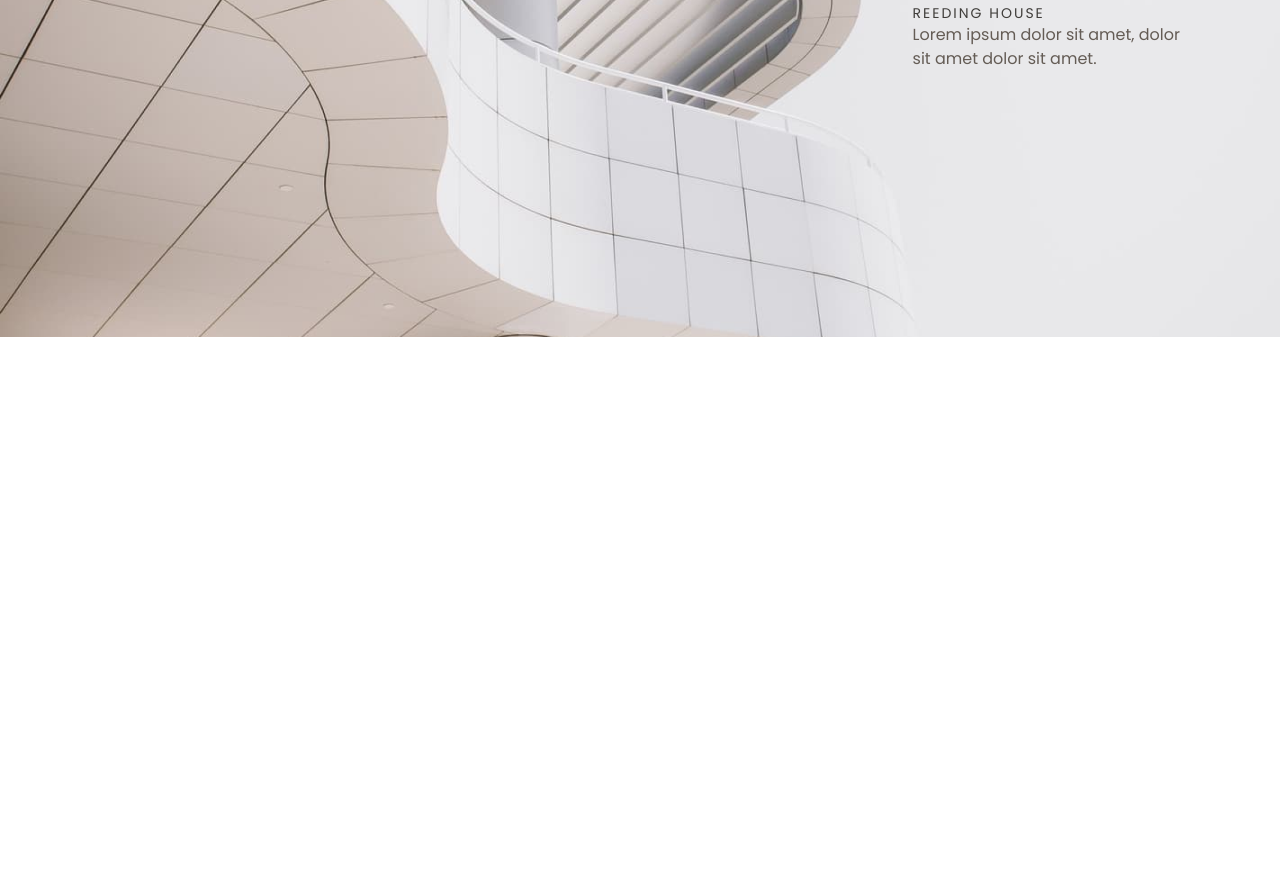
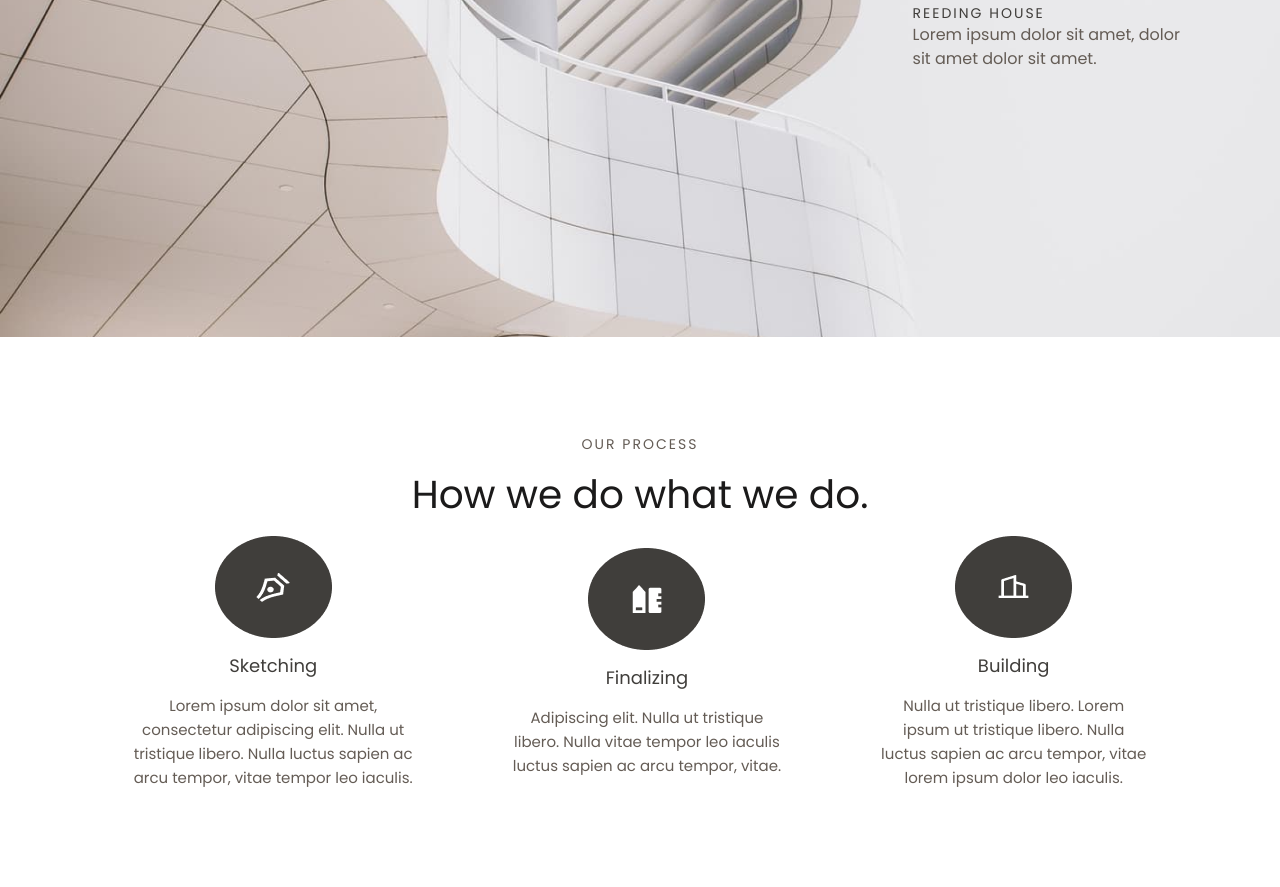
Before and after one commit to husiwijn-L/potato, a plain HTML site: page index.html in a window 1280 px wide. Shown: the part 1893-2780 px from the top of the page. Before the commit the page ends 2230 px from the top, so only its background shows below. Drawn offline with Linux system fonts and the light colour scheme.

Commit message:
сделала 4 окно

```diff
--- a/index.html
+++ b/index.html
@@ -81,5 +81,34 @@
             sit amet dolor sit amet.</p>
         </div>
     </div>
+    <div class="white1">
+        <p>Our process</p>
+        <h1>How we do what we do.</h1>
+        <div class="shtuki">
+            <div class="x1">
+                <img src="img/img1.png" alt="pen">
+                <h1>Sketching</h1>
+                <p>Lorem ipsum dolor sit amet,</br>
+                    consectetur adipiscing elit. Nulla ut</br>
+                    tristique libero. Nulla luctus sapien ac</br>
+                    arcu tempor, vitae tempor leo iaculis.</p>
+            </div>
+            <div class="x2">
+                <img src="img/img2.png" alt="penAndXz">
+                <h1>Finalizing</h1>
+                <p>Adipiscing elit. Nulla ut tristique</br>
+                    libero. Nulla vitae tempor leo iaculis</br>
+                    luctus sapien ac arcu tempor, vitae.</p>
+            </div>
+            <div class="x3">
+                <img src="img/img3.png" alt="houses">
+                <h1>Building</h1>
+                <p>Nulla ut tristique libero. Lorem</br>
+                    ipsum ut tristique libero. Nulla</br>
+                    luctus sapien ac arcu tempor, vitae</br>
+                    lorem ipsum dolor leo iaculis.</p>
+            </div>
+        </div>
+    </div>
 </body>
 </html>
--- a/styles.css
+++ b/styles.css
@@ -182,3 +182,110 @@
     font-size: 16px;
     line-height: 24px;
   }
+
+  .white1 {
+    height: 550px;
+    display: flex;
+    justify-content: center;
+    align-items: center;
+    flex-direction: column;
+    gap: 20px;
+  }
+
+  .white1 > p {
+    color: #645C55;
+    font-family: "Poppins";
+    font-weight: 400;
+    font-size: 14px;
+    line-height: 20px;
+    letter-spacing: 2px;
+    text-transform: uppercase;
+  }
+
+  .white1 > h1 {
+    color: #1B1A1A;
+    font-family: "Poppins";
+    font-weight: 400;
+    font-size: 39px;
+    line-height: 42px;
+  }
+
+  .shtuki {
+    display: flex;
+    gap: 100px;
+  }
+
+  .x1 {
+    display: flex;
+    justify-content: center;
+    align-items: center;
+    flex-direction: column;
+    gap: 15px;
+    text-align: center;
+  }
+
+  .x1 > h1 {
+    color: #403E3B;
+    font-family: "Poppins";
+    font-weight: 400;
+    font-size: 18px;
+    line-height: 26px;
+  }
+
+  .x1 > p {
+    color: #645C55;
+    font-family: "Poppins";
+    font-weight: 400;
+    font-size: 15px;
+    line-height: 24px;
+  }
+
+  .x2 {
+    display: flex;
+    justify-content: center;
+    align-items: center;
+    flex-direction: column;
+    gap: 15px;
+    text-align: center;
+  }
+
+  .x2 > h1 {
+    color: #403E3B;
+    font-family: "Poppins";
+    font-weight: 400;
+    font-size: 18px;
+    line-height: 26px;
+  }
+
+  .x2 > p {
+    color: #645C55;
+    font-family: "Poppins";
+    font-weight: 400;
+    font-size: 15px;
+    line-height: 24px;
+  }
+
+  .x3 {
+    display: flex;
+    justify-content: center;
+    align-items: center;
+    flex-direction: column;
+    gap: 15px;
+    text-align: center;
+  }
+
+  .x3 > h1 {
+    color: #403E3B;
+    font-family: "Poppins";
+    font-weight: 400;
+    font-size: 18px;
+    line-height: 26px;
+  }
+
+  .x3 > p {
+    color: #645C55;
+    font-family: "Poppins";
+    font-weight: 400;
+    font-size: 15px;
+    line-height: 24px;
+  }
```
